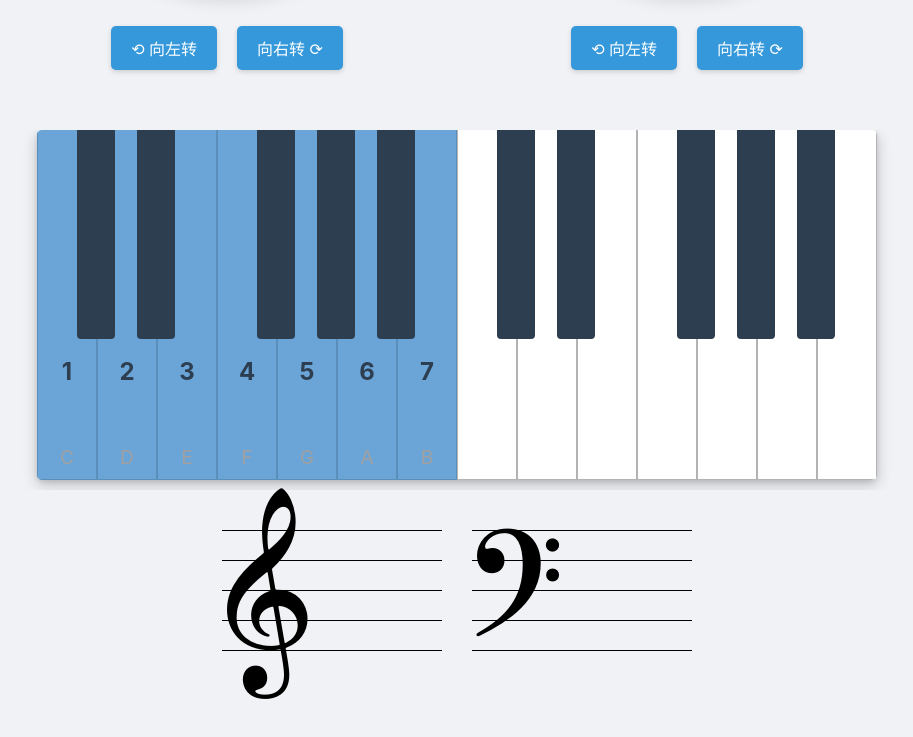
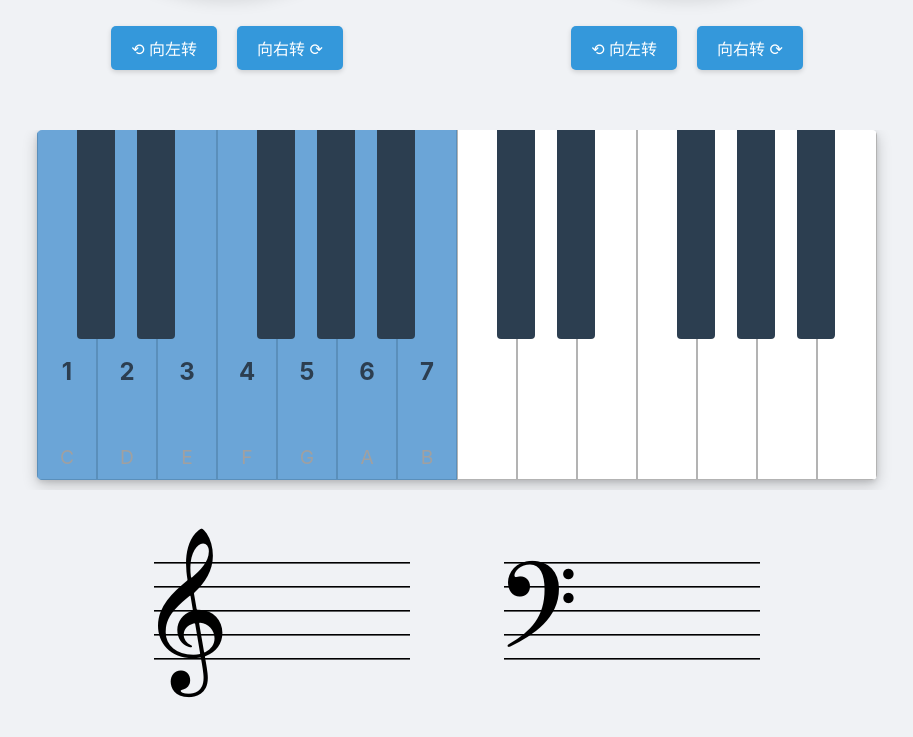
Before and after one commit to Anduin2017/PianoNote, a plain HTML site: page index.html in a window 1280 px wide. Shown: the part 504-1241 px from the top of the page, without its empty margins (183-1096 px from the left). Drawn offline with Linux system fonts and the light colour scheme.

Commit message:
Adjust staff layout: increase spacing, width, and apply scaling for improved visibility

```diff
--- a/style.css
+++ b/style.css
@@ -328,18 +328,19 @@ button:active {
     flex-wrap: wrap;
     justify-content: center;
     gap: 30px; /* 增加谱子之间的间距 */
-    margin-top: 40px;
+    margin-top: 60px;
     width: 100%;
-    max-width: 900px;
+    max-width: 1300px;
 }
 
 .staff-wrapper {
     position: relative;
-    width: 220px;
+    width: 320px;
     height: 4em; /* 关键：高度是4倍的基准字体大小，代表五线谱四间的高度 */
     /* 关键：使用 font-size 作为控制所有元素尺寸的唯一基准 */
     font-size: 30px;
     color: #000;
+    transform: scale(0.8);
 }
 
 /* 4. 五线谱的五条线 */
```
